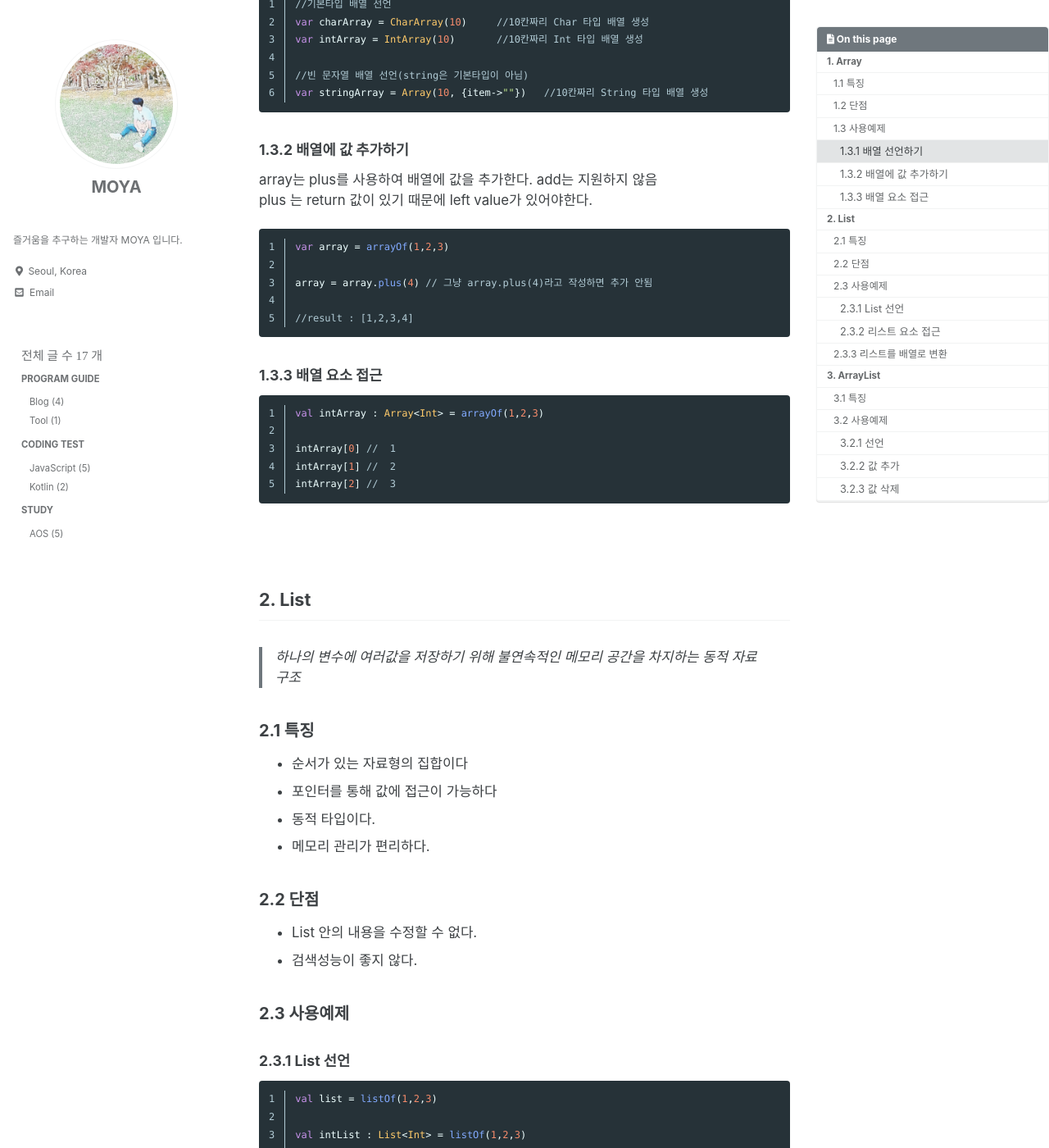
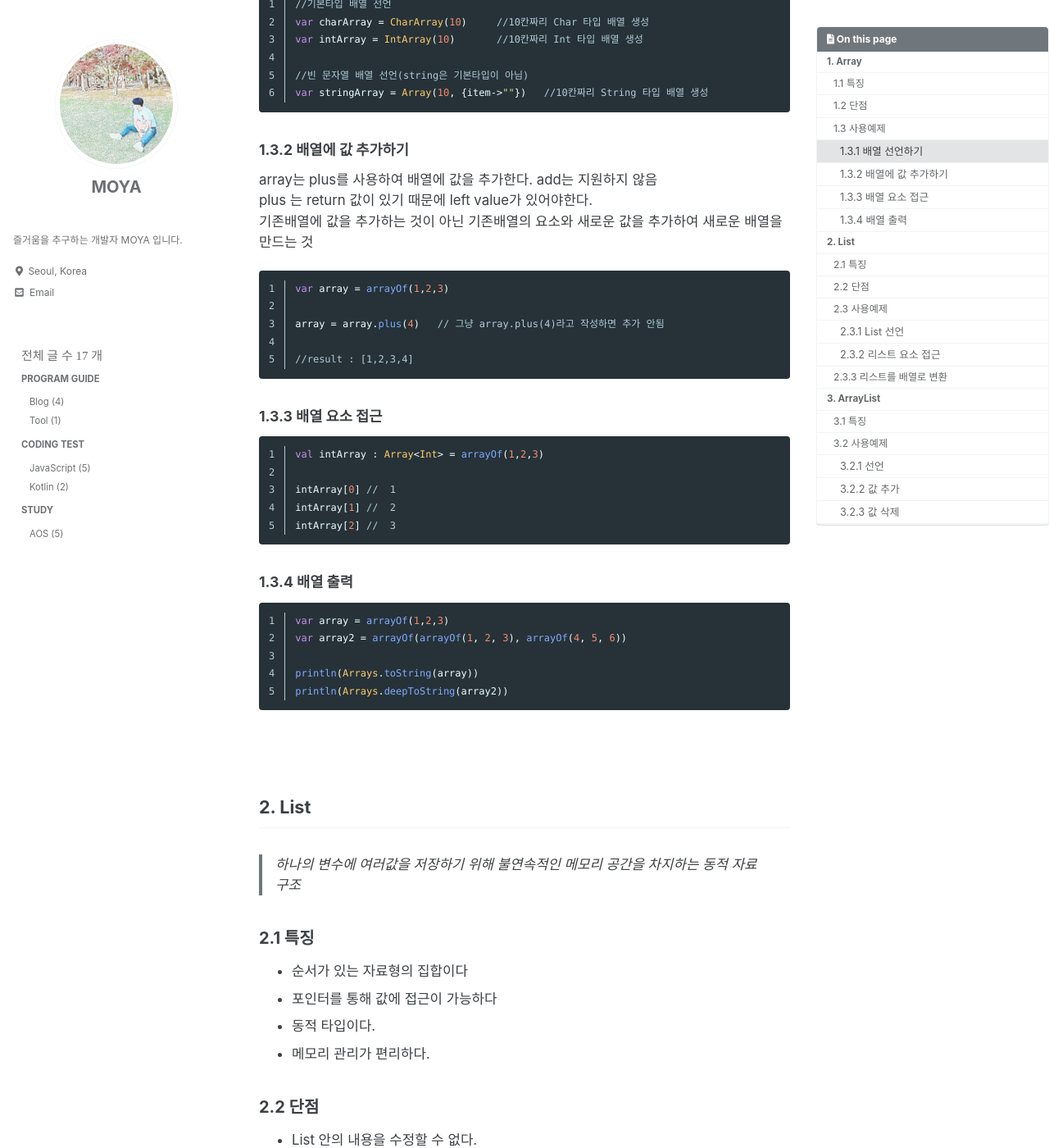
Before and after one commit to kdc7140/kdc7140.github.io, a Jekyll site: the page built from _posts/study/2021-11-10-kotlin005.md, in a window 1280 px wide and 1400 px high, scrolled down 790 px. Shown: the whole window at 82% size. Built offline with Jekyll 4.4.1, drawn with Linux system fonts in a browser that asks for light colours; cached includes are drawn as plain includes; some web fonts are replaced; some of the changed text lies outside the part shown.

Commit message:
content change

````diff
--- a/_posts/study/2021-11-10-kotlin005.md
+++ b/_posts/study/2021-11-10-kotlin005.md
@@ -50,12 +50,13 @@ var stringArray = Array(10, {item->""})   //10칸짜리 String 타입 배열 생
 #### 1.3.2 배열에 값 추가하기
 
 array는 plus를 사용하여 배열에 값을 추가한다. add는 지원하지 않음<br/>
-plus 는 return 값이 있기 때문에 left value가 있어야한다.
+plus 는 return 값이 있기 때문에 left value가 있어야한다.<br/>
+기존배열에 값을 추가하는 것이 아닌 기존배열의 요소와 새로운 값을 추가하여 새로운 배열을 만드는 것
 
 ```kotlin
 var array = arrayOf(1,2,3)
 
-array = array.plus(4) // 그냥 array.plus(4)라고 작성하면 추가 안됨
+array = array.plus(4)   // 그냥 array.plus(4)라고 작성하면 추가 안됨
 
 //result : [1,2,3,4]
 ```
@@ -68,6 +69,16 @@ val intArray : Array<Int> = arrayOf(1,2,3)
 intArray[0] //  1
 intArray[1] //  2
 intArray[2] //  3
+```
+
+#### 1.3.4 배열 출력
+
+```kotlin
+var array = arrayOf(1,2,3)
+var array2 = arrayOf(arrayOf(1, 2, 3), arrayOf(4, 5, 6))
+
+println(Arrays.toString(array))
+println(Arrays.deepToString(array2))
 ```
 
 <br/><br/>
````
